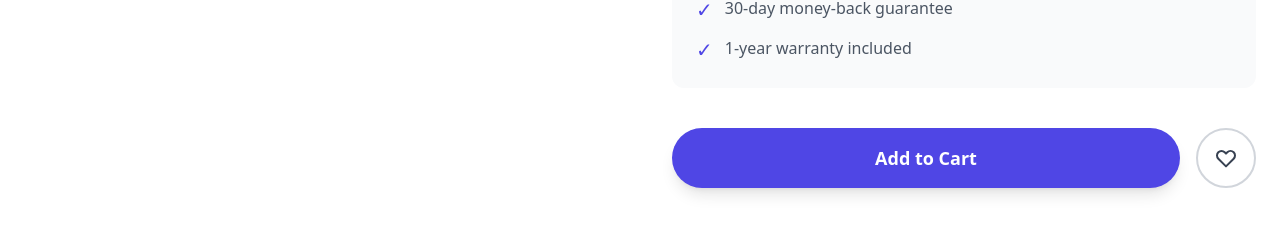
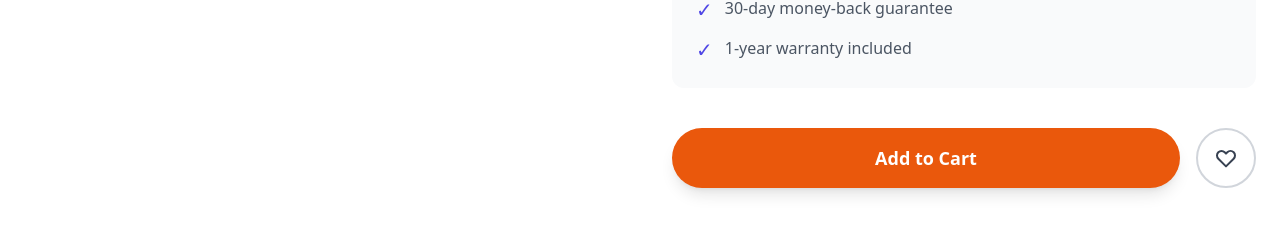
Before and after one commit to lpakula/agent-moderails-sandbox, a Next.js app: page /products/1 in a window 1280 px wide. Shown: the part 799-1037 px from the top of the page. Built offline with nearby package versions, Linux system fonts and the light colour scheme.

Commit message:
feat: product-page-improvements - Update button colors to match site theme

```diff
--- a/app/products/[id]/page.js
+++ b/app/products/[id]/page.js
@@ -105,10 +105,10 @@ export default function ProductDetail({ params }) {
 
               {/* Add to Cart */}
               <div className="flex gap-4">
-                <button className="flex-1 bg-indigo-600 dark:bg-indigo-500 text-white py-4 px-8 rounded-full font-semibold text-lg hover:bg-indigo-700 dark:hover:bg-indigo-600 transition-all hover:scale-105 shadow-lg">
+                <button className="flex-1 bg-orange-600 dark:bg-orange-500 text-white py-4 px-8 rounded-full font-semibold text-lg hover:bg-orange-700 dark:hover:bg-orange-600 transition-all hover:scale-105 shadow-lg">
                   Add to Cart
                 </button>
-                <button className="p-4 border-2 border-gray-300 dark:border-gray-600 rounded-full hover:border-indigo-600 dark:hover:border-indigo-400 hover:text-indigo-600 dark:hover:text-indigo-400 transition-colors text-gray-700 dark:text-gray-300">
+                <button className="p-4 border-2 border-gray-300 dark:border-gray-600 rounded-full hover:border-red-500 dark:hover:border-red-400 hover:text-red-500 dark:hover:text-red-400 transition-colors text-gray-700 dark:text-gray-300">
                   <svg className="w-6 h-6" fill="none" stroke="currentColor" viewBox="0 0 24 24">
                     <path strokeLinecap="round" strokeLinejoin="round" strokeWidth={2} d="M4.318 6.318a4.5 4.5 0 000 6.364L12 20.364l7.682-7.682a4.5 4.5 0 00-6.364-6.364L12 7.636l-1.318-1.318a4.5 4.5 0 00-6.364 0z" />
                   </svg>
```
